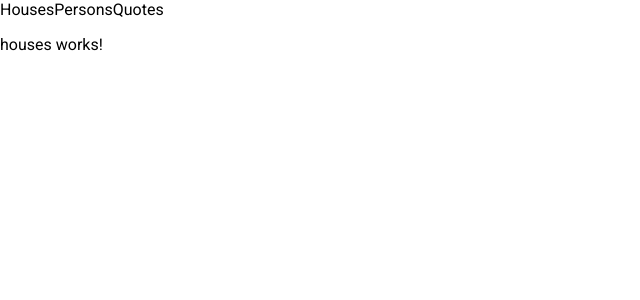
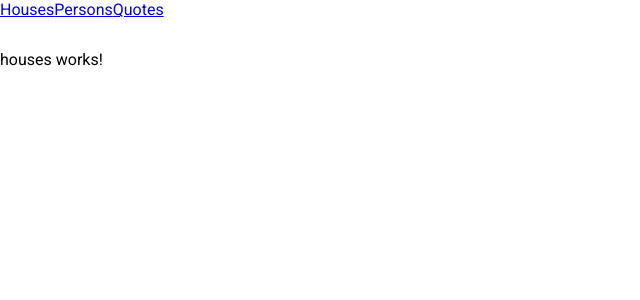
Before and after one commit to TeviBR99/GameOfThronesQuoteAPI-FrontEnd, an Angular app in the folder game-of-thrones-api/: page /houses in a window 1280 px wide. Shown: the top 300 px of the page, without its empty margins (0-640 px from the left). Built offline with nearby package versions, Linux system fonts and the light colour scheme.

Commit message:
Fixed routing
Added RouterModule in CoreModule

```diff
--- a/game-of-thrones-api/src/app/app-routing.module.ts
+++ b/game-of-thrones-api/src/app/app-routing.module.ts
@@ -3,9 +3,6 @@ import { RouterModule, Routes } from '@angular/router';
 import { QuotesComponent } from './quotes/quotes/quotes.component';
 import { PersonsComponent } from './persons/persons/persons.component';
 import { HousesComponent } from './houses/houses/houses.component';
-import { PersonElementComponent } from './persons/person-element/person-element.component';
-import { HouseElementComponent } from './houses/house-element/house-element.component';
-import { QuoteElementComponent } from './quotes/quote-element/quote-element.component';
 
 
 
@@ -13,14 +10,17 @@ const routes: Routes = [
   {  path: '', redirectTo: '/houses', pathMatch: 'full'},
   {
     path: 'quotes',
+    title: "Quotes",
     component: QuotesComponent,
   },
   {
     path: 'persons',
+    title: "Persons",
     component: PersonsComponent,
   },
   {
     path: 'houses',
+    title: "Houses",
     component: HousesComponent,
   }
 ];
--- a/game-of-thrones-api/src/app/app.component.html
+++ b/game-of-thrones-api/src/app/app.component.html
@@ -1,7 +1,7 @@
 
-<div>
+<div class="navbar">
   <app-header></app-header>
 </div>
-<div>
+<div class="main">
   <router-outlet></router-outlet>
 </div>
--- a/game-of-thrones-api/src/app/app.component.scss
+++ b/game-of-thrones-api/src/app/app.component.scss
@@ -0,0 +1,9 @@
+.navbar {
+  position: fixed;
+  top: 0;
+  width: 100%;
+}
+
+.main {
+  margin-top: 50px;
+}
--- a/game-of-thrones-api/src/app/app.module.ts
+++ b/game-of-thrones-api/src/app/app.module.ts
@@ -5,10 +5,10 @@ import { AppRoutingModule } from './app-routing.module';
 import { AppComponent } from './app.component';
 import { CoreModule } from './core/core.module';
 import { BrowserAnimationsModule } from '@angular/platform-browser/animations';
-import {MatButtonModule} from '@angular/material/button';
 import { PersonsModule } from './persons/persons.module';
 import { HousesModule } from './houses/houses.module';
 import { QuotesModule } from './quotes/quotes.module';
+import { RouterModule } from '@angular/router';
 
 
 @NgModule({
@@ -23,7 +23,7 @@ import { QuotesModule } from './quotes/quotes.module';
     HousesModule,
     QuotesModule,
     BrowserAnimationsModule,
-    MatButtonModule
+    RouterModule
   ],
   providers: [],
   bootstrap: [AppComponent]
--- a/game-of-thrones-api/src/app/core/core.module.ts
+++ b/game-of-thrones-api/src/app/core/core.module.ts
@@ -1,6 +1,7 @@
 import { NgModule } from '@angular/core';
 import { CommonModule } from '@angular/common';
 import { HeaderComponent } from './header/header.component';
+import { RouterModule } from '@angular/router';
 
 
 @NgModule({
@@ -9,7 +10,7 @@ import { HeaderComponent } from './header/header.component';
   ],
   imports: [
     CommonModule,
-
+    RouterModule
   ],
   exports:[
     HeaderComponent
--- a/game-of-thrones-api/src/app/core/header/header.component.html
+++ b/game-of-thrones-api/src/app/core/header/header.component.html
@@ -1,6 +1,6 @@
 <!-- Navigation Menu -->
 <div>
-  <a  routerLink="/houses" routerLinkActive="active" >Houses</a>
+  <a routerLink="/houses" routerLinkActive="active"  routerLinkActive="router-link-active" >Houses</a>
   <a routerLink="/persons" routerLinkActive="active" >Persons</a>
   <a routerLink="/quotes" routerLinkActive="active" >Quotes</a>
 </div>
```
